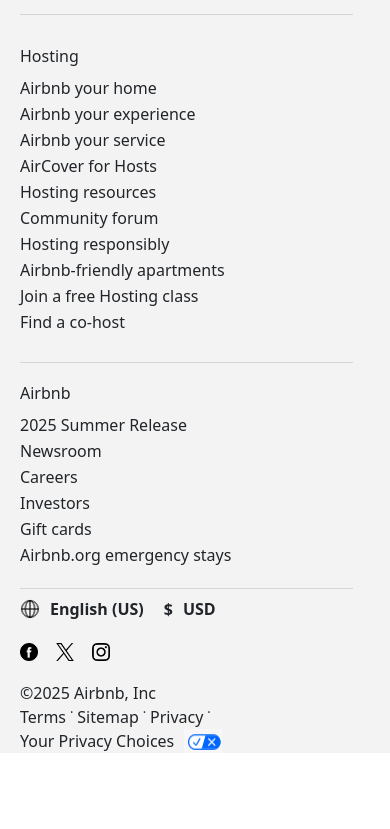
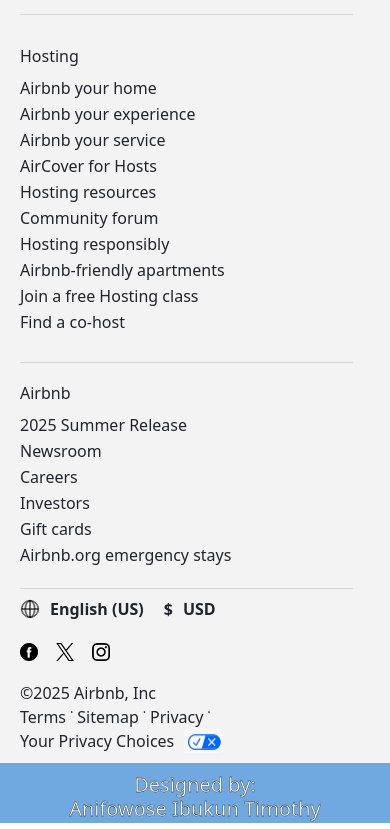
Before and after one commit to IBK-Tim/airbnb_clone, a plain HTML site: page index.html in a window 390 px wide. Shown: the part 2572-3401 px from the top of the page. Before the commit the page ends 3325 px from the top, so only its background shows below. Drawn offline with Linux system fonts and the light colour scheme.

Commit message:
Updated design name

```diff
--- a/index.html
+++ b/index.html
@@ -1084,6 +1084,8 @@
       </div>
     </div>
 
+
+    <Div class="design"><H2>Designed by: <p>Anifowose Ibukun Timothy</p></H2></Div>
   </div>
 
 
--- a/myAirbnb.css
+++ b/myAirbnb.css
@@ -438,6 +438,23 @@
         .end-txt div{
             display: flex;
             gap: 10px;
+        }
+
+         .design{
+            width: 100%;
+            height: 60px;
+            background-color: rgb(112, 169, 223);
+            margin: auto;
+            padding: 10px;
+            margin-top: 10px;
+            text-align: center;
+        }
+        .design h2 {
+            padding-bottom: 8px;
+            font-size: 20px;
+            color: rgb(255, 255, 255);
+            margin-bottom: 20px;
+            -webkit-text-stroke: 0.3px black;
         }
 }
 
@@ -948,4 +965,11 @@
             display: flex;
             gap: 10px;
         }
+        .design{
+            width: 500px;
+            height: 100px;
+            background-color: rgb(147, 7, 7);
+            border-radius: 12px;
+            margin: auto;
+        }
 }
```
